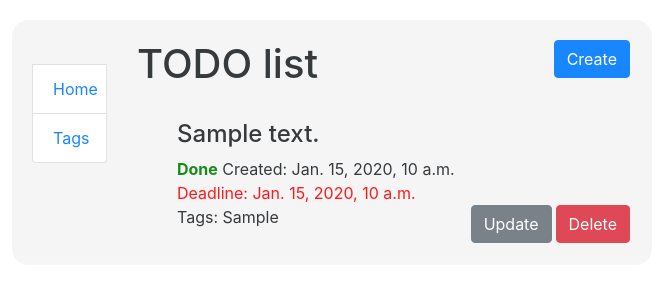
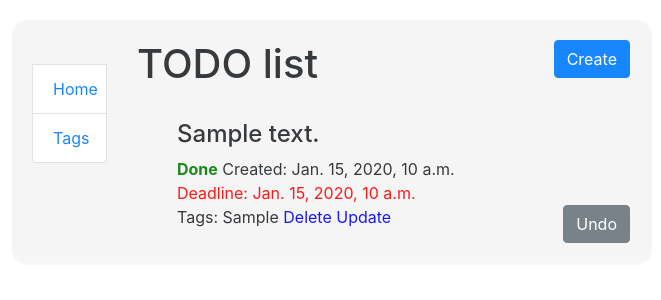
Before and after one commit to Andriy-Makarenko/Todo-List, a Django app: page /tasks/ in a window 1280 px wide. Shown: the top 300 px of the page, without its empty margins (308-969 px from the left). Run offline with Django 4.2, Linux system fonts and the light colour scheme; tables that the repository leaves empty hold one stand-in row (values such as "Sample post"); some libraries are stand-ins or nearby versions.

Commit message:
Add Confirm and Undo buttons

```diff
--- a/templates/tasks/task_list.html
+++ b/templates/tasks/task_list.html
@@ -25,13 +25,24 @@
         Tags: {% for tag in task.tags.all %}
                 {{ tag.theme }}
 
-        <a href="{% url 'tasks:task-delete' pk=task.id%}" class="btn btn-danger link-to-page">
+        <a href="{% url 'tasks:task-delete' pk=task.id%}" style="color: blue">
           Delete
         </a>
 
-        <a href="{% url 'tasks:task-update' pk=task.id%}" class="btn btn-secondary link-to-page">
+        <a href="{% url 'tasks:task-update' pk=task.id%}" style="color: blue">
           Update
         </a>
+        {% if task.is_done %}
+
+        <a href="{% url 'tasks:task-list' %}" class="btn btn-secondary link-to-page">
+          Undo
+        </a>
+
+        {% else %}
+          <a href="{% url 'tasks:task-list' %}" class="btn btn-success link-to-page">
+          Complete
+        </a>
+        {% endif %}
 
 
 
```
